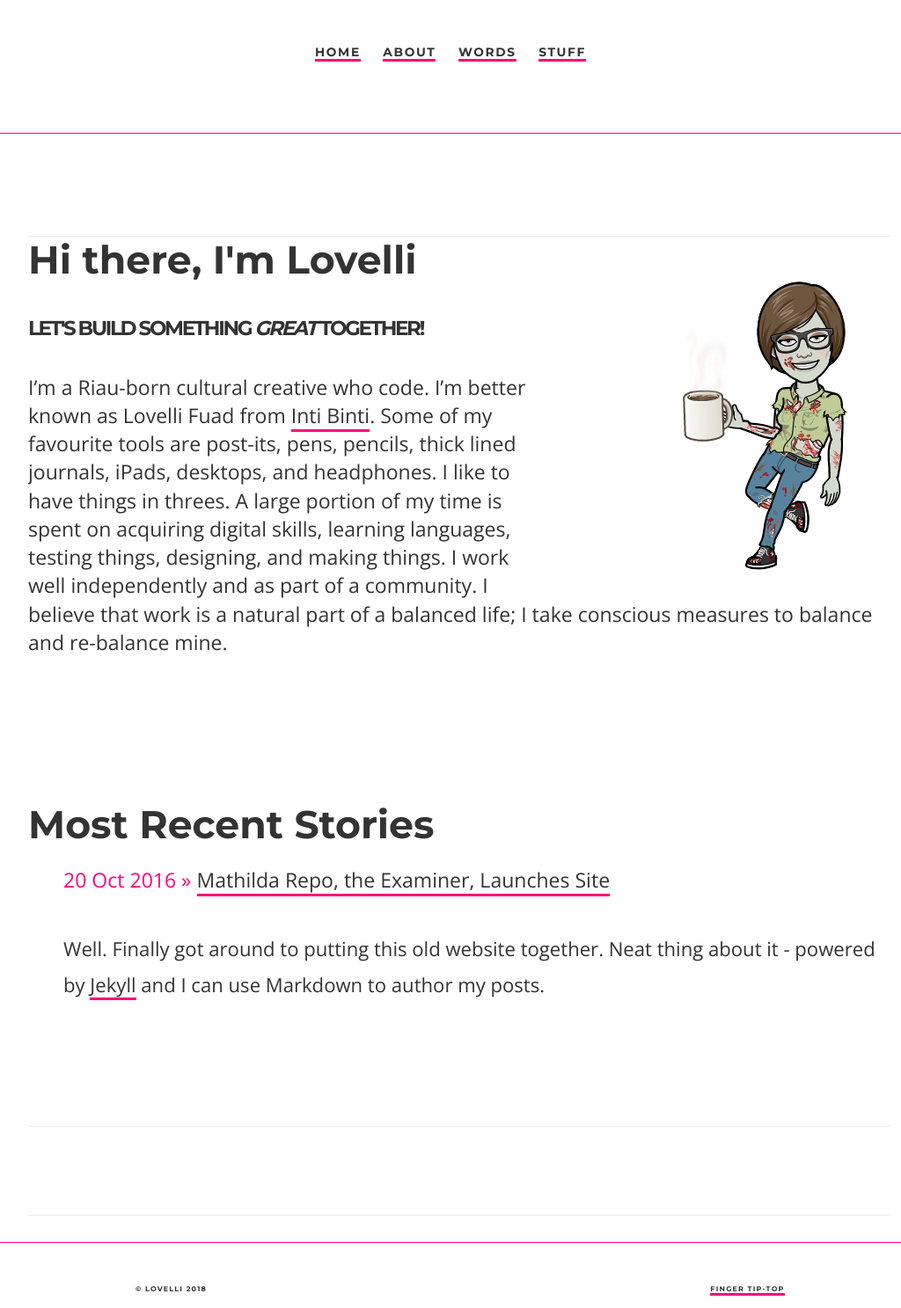
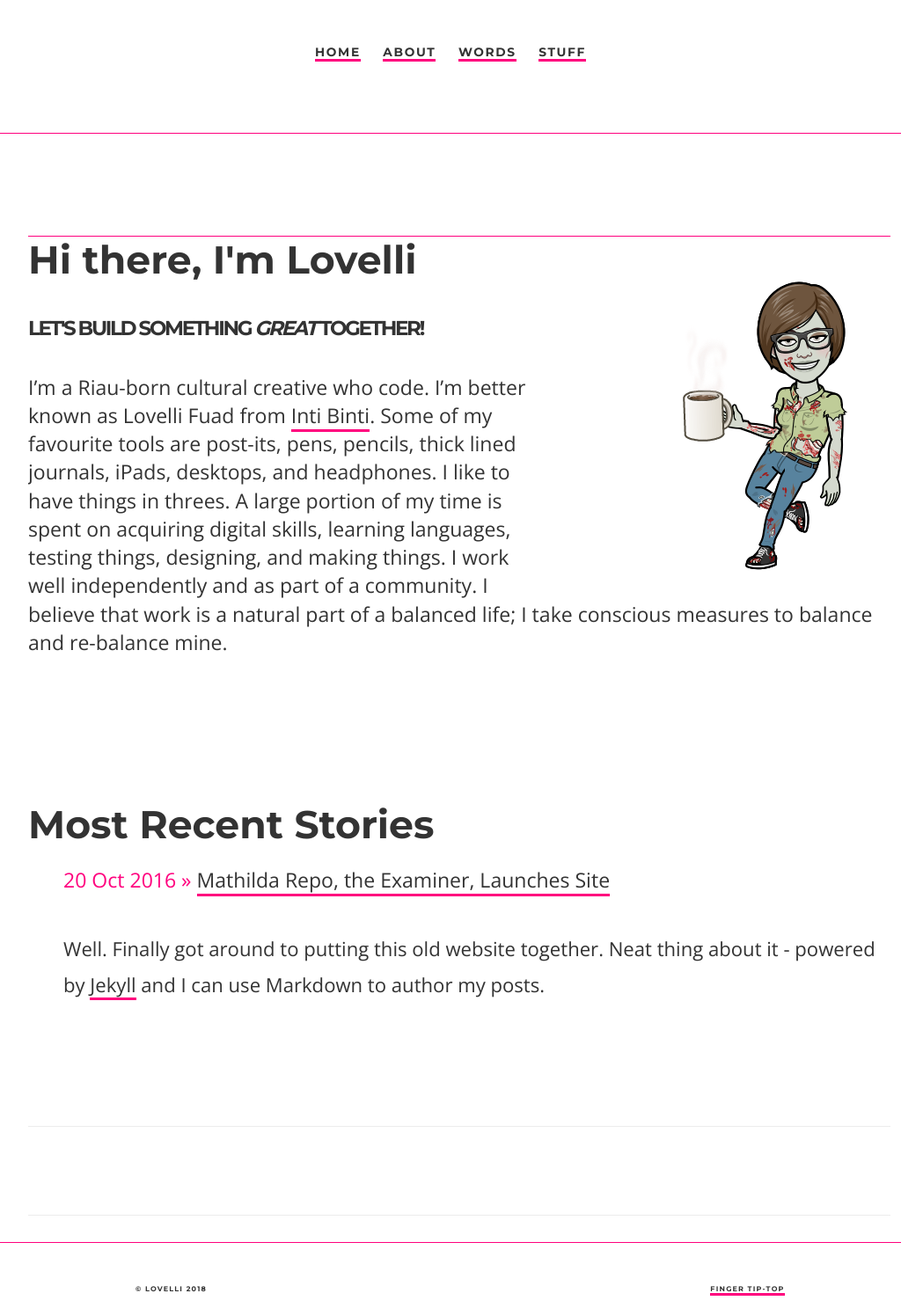
Before and after one commit to ariesti/ariesti.github.io, a Jekyll site: the page built from index.html, in a window 1280 px wide. Shown: the whole page at 88% size, without its empty margins (118-1142 px from the left). Built offline with Jekyll 4.4.1, drawn with Linux system fonts in a browser that asks for light colours.

Commit message:
Update main.css

```diff
--- a/css/main.css
+++ b/css/main.css
@@ -125,7 +125,7 @@ body {
 /* Half the page */
 
 .half {width: 47%; display: inline-block; vertical-align: top;}
-.whole {border-top: 1px solid #ECECEC; padding-bottom: 30px; overflow: auto;}
+.whole {border-top: 1px solid #ff017e; padding-bottom: 30px; overflow: auto;}
 .center {text-align: center;}
 
 /* Text level semantics */
```
